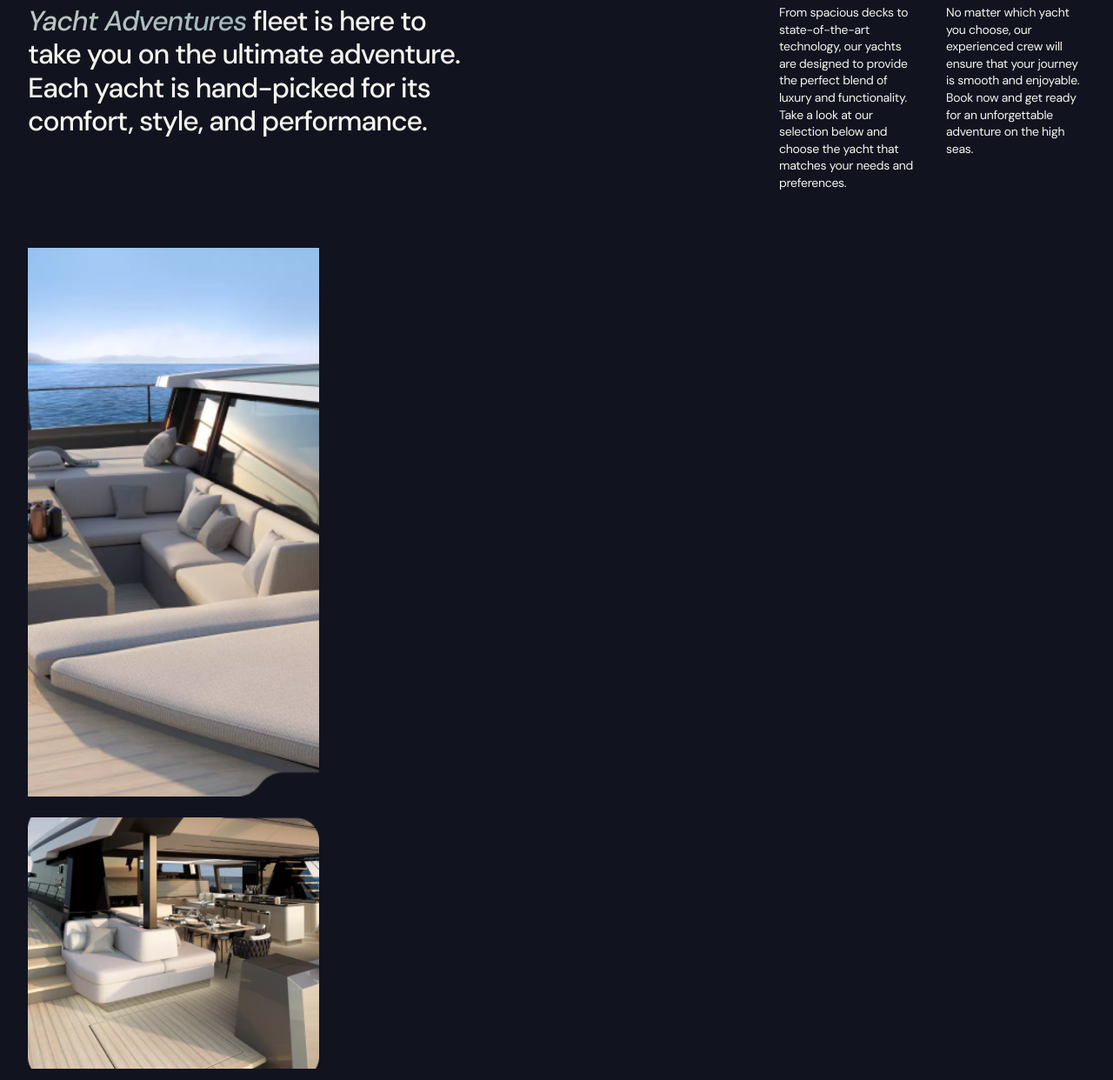
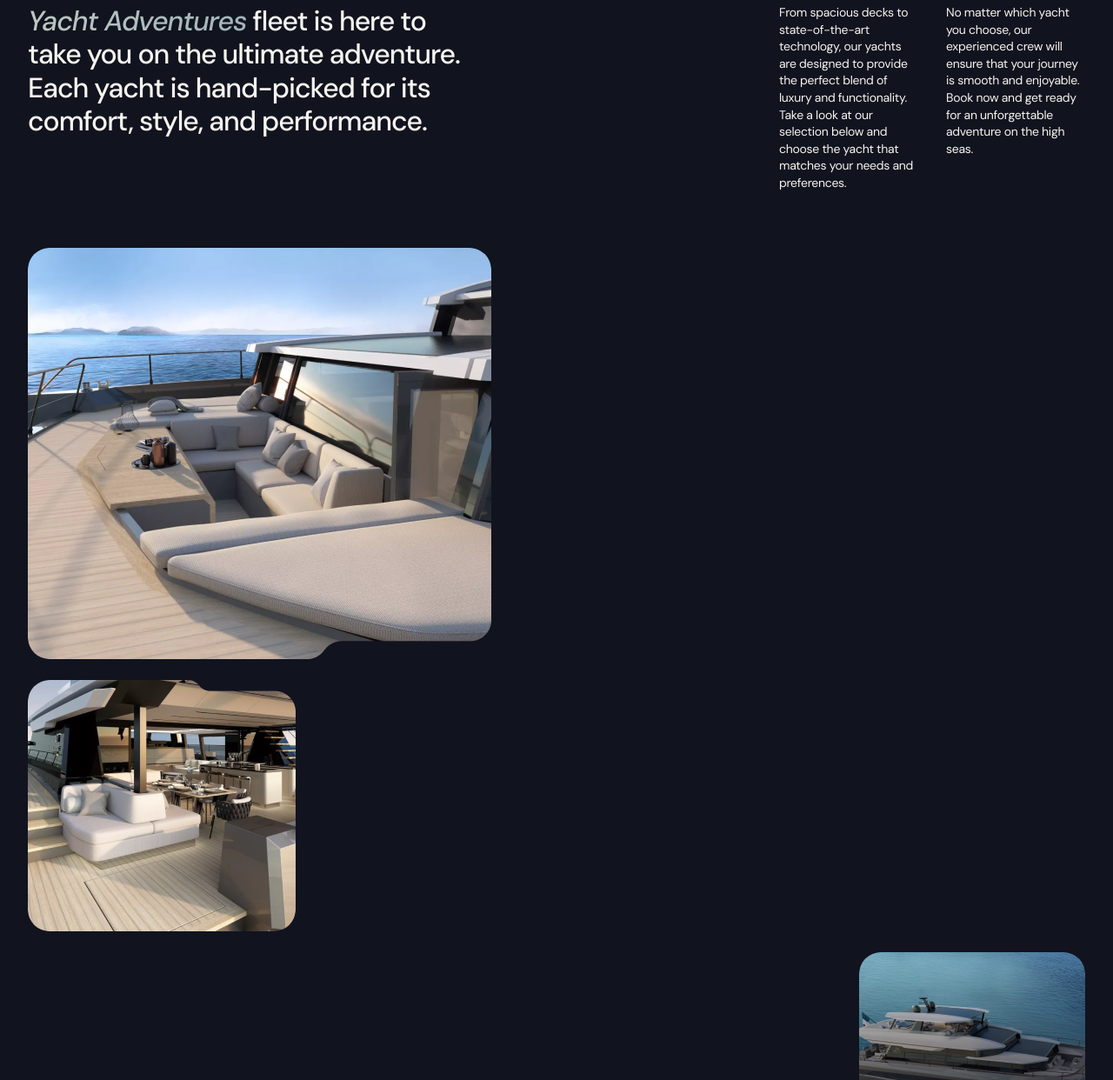
Before and after one commit to NataFilina/Smart-Foxes-YachtAdventures, a website built with Vite: page src/index.html in a window 1280 px wide. Shown: the part 159-1401 px from the top of the page at 87% size. Built offline with nearby package versions, Linux system fonts and the light colour scheme.

Commit message:
додала стилі для мобільної версіі і частину адаптива

```diff
--- a/src/css/about.css
+++ b/src/css/about.css
@@ -79,14 +79,19 @@
     flex-direction: column;
     gap: 24px;
 }
+@media screen and (min-width: 768px) {
+    .about-imgs {
+
+    }
+}
+@media screen and (min-width: 1280px) {
+    .about-imgs {
+
+    }
+}
 .about-imgs-item {
     object-fit: cover;
-}
-@media screen and (max-width: 375px) {
-    .about-imgs-item:first-child {
-        width: 100%;
-        height: 524px;
-    }
+    border-radius: 25px;
 }
 .about-imgs-item:first-child {
     width: 335px;
@@ -94,19 +99,24 @@
 }
 @media screen and (min-width: 768px) {
     .about-imgs-item:first-child {
-        max-width: 704px;
+        width: 704px;
         height: 631px;
     }
 }
-/* @media screen and (min-width: 1280px) {
+@media screen and (min-width: 1280px) {
     .about-imgs-item:first-child {
-        max-width: 533px;
+        width: 533px;
         height: 473px;
     }
-} */
+}
 .about-imgs-item:nth-child(2n) {
-    max-width: 335px;
+    width: 335px;
     height: 289px;
+}
+@media screen and (min-width: 768px) {
+    .about-imgs-item:nth-child(2n) {
+        width: 308px;
+    }
 }
 .about-imgs-item:last-child {
     align-self: flex-end;
```
